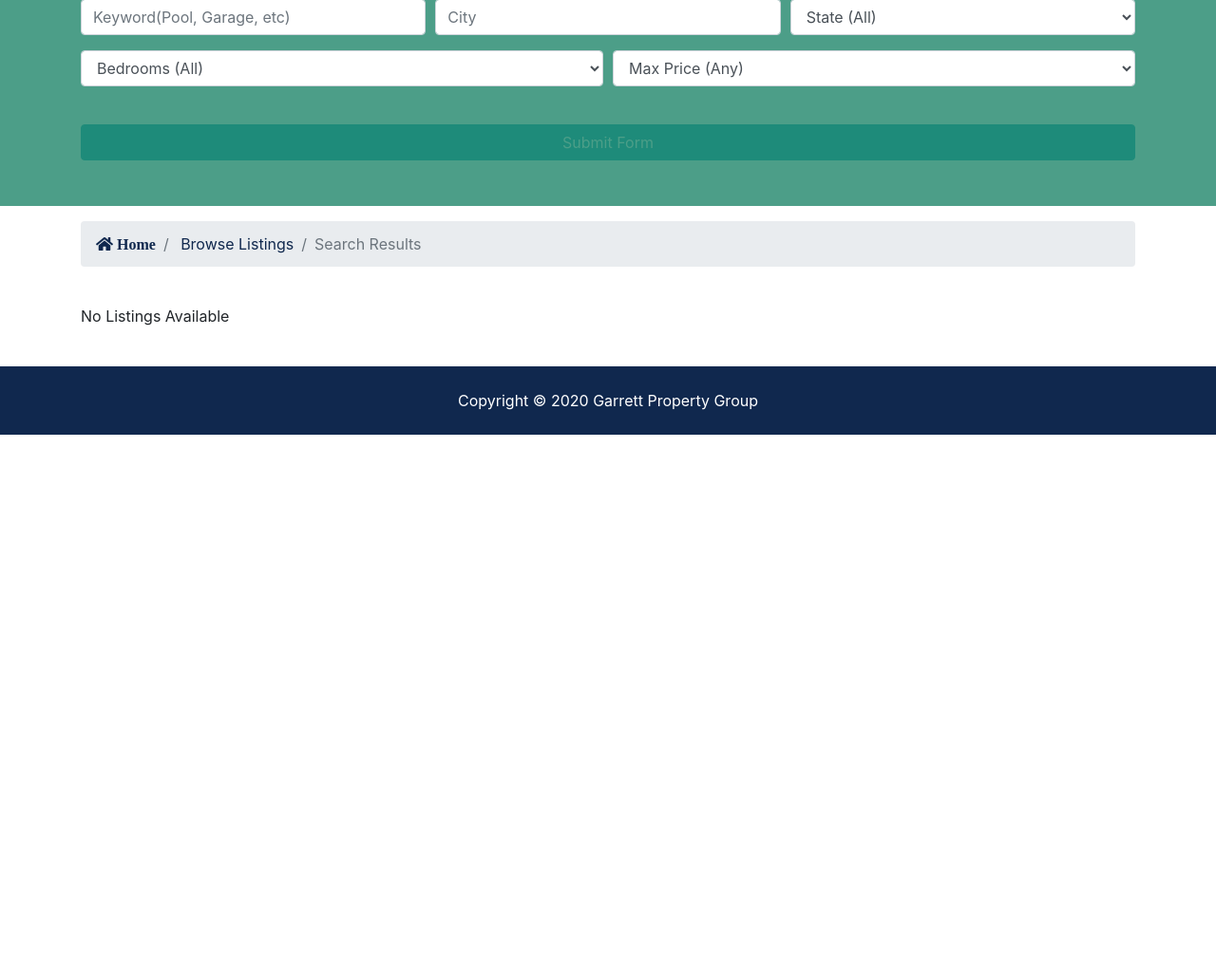
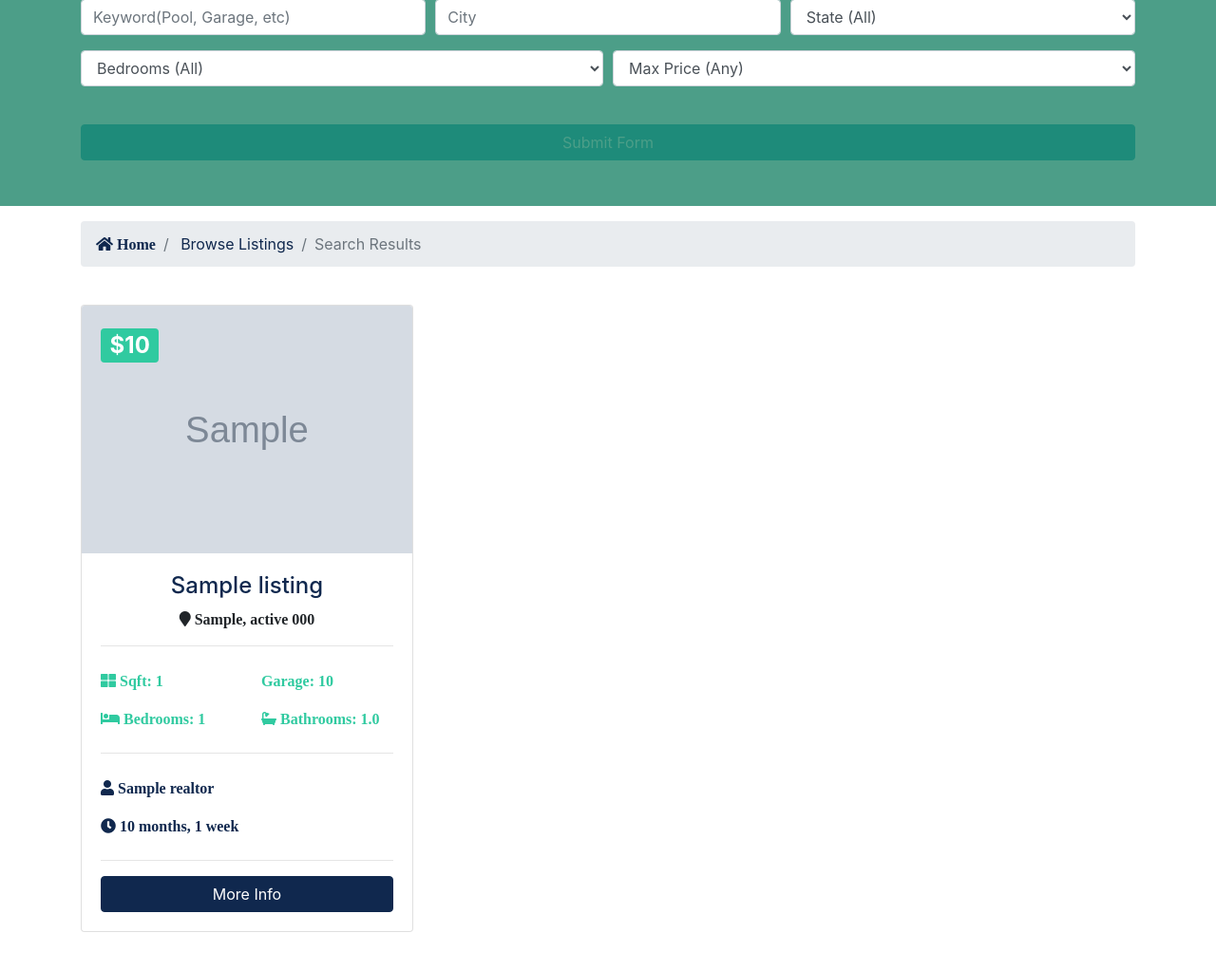
Before and after one commit to Gkata7/garrett_property_group, a Django app: page /listings/search in a window 1280 px wide. Shown: the part 191-1213 px from the top of the page at 95% size. Before the commit the page ends 649 px from the top, so only its background shows below. Run offline with Django 3.2, Linux system fonts and the light colour scheme; tables that the repository leaves empty hold one stand-in row (values such as "Sample post"); grey boxes marked "Sample" are stand-in pictures; some libraries are stand-ins or nearby versions.

Commit message:
updated the search form for city,state,bedrooms,maxprice

```diff
--- a/listings/views.py
+++ b/listings/views.py
@@ -22,9 +22,36 @@ def listing(request, listing_id):
   return render(request, 'listings/listing.html', context)
 
 def search(request):
+  queryset_list = Listing.objects.order_by('-list_date')
+  # Keywords
+  if 'keywords' in request.GET:
+    keywords = request.GET['keywords']
+    if keywords:
+      queryset_list = queryset_list.filter(description__icontains=keywords)
+  # City
+  if 'city' in request.GET:
+    city = request.GET['city']
+    if city:
+      queryset_list = queryset_list.filter(city__iexact=city)
+  # State
+  if 'state' in request.GET:
+    state = request.GET['state']
+    if state:
+      queryset_list = queryset_list.filter(state__iexact=state)
+  # Bedrooms
+  if 'bedrooms' in request.GET:
+    bedrooms = request.GET['bedrooms']
+    if bedrooms:
+      queryset_list = queryset_list.filter(bedrooms__lte=bedrooms)
+  # Price
+  if 'price' in request.GET:
+    price = request.GET['price']
+    if price:
+      queryset_list = queryset_list.filter(price__lte=price)
   context = {
     'state_choices': state_choices,
     'bedroom_choices': bedroom_choices,
-    'price_choices': price_choices
+    'price_choices': price_choices,
+    'listings': queryset_list
   }
   return render(request, 'listings/search.html', context)
--- a/templates/listings/search.html
+++ b/templates/listings/search.html
@@ -133,44 +133,6 @@
         </div>
       {% endif %}
     </div>
-    <!-- Pagination -->
-    <div class="row">
-      <div class="col-md-12">
-        {% if listings.has_other_pages %}
-          <ul class="pagination">
-            {% if listings.has_previous %}
-              <li class="page-item">
-                <a href="?page={{listings.previous_page_number}}" class="page-link">&laquo;</a>
-              </li>
-            {% else %}
-              <li class="page-item disabled">
-                <a class="page-link">&laquo;</a>
-              </li>
-            {% endif %}
-            {% for i in listings.paginator.page_range %}
-              {% if listings.number == i %}
-                <li class="page-item active">
-                  <a class="page-link">{{i}}</a>
-                </li>
-              {% else %}
-                <li class="page-item">
-                  <a href="?page={{i}}" class="page-link">{{i}}</a>
-                </li>
-              {% endif %}
-            {% endfor %}
-            {% if listings.has_next %}
-              <li class="page-item">
-                <a href="?page={{listings.next_page_number}}" class="page-link">&raquo;</a>
-              </li>
-            {% else %}
-              <li class="page-item disabled">
-                <a class="page-link">&raquo;</a>
-              </li>
-            {% endif %}
-          </ul>
-        {% endif %}
-      </div>
-    </div>
   </div>
 </section>
 
```
